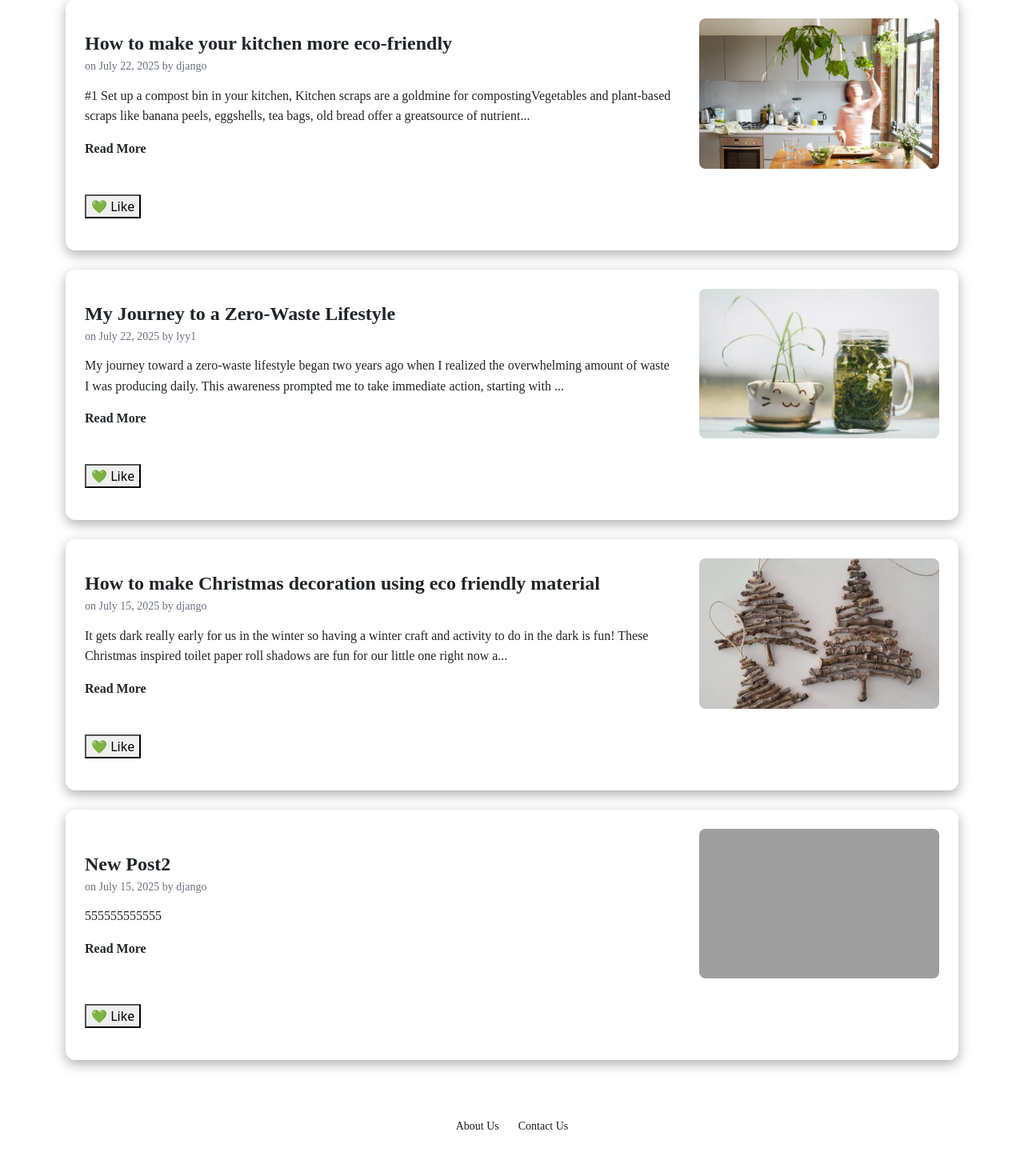
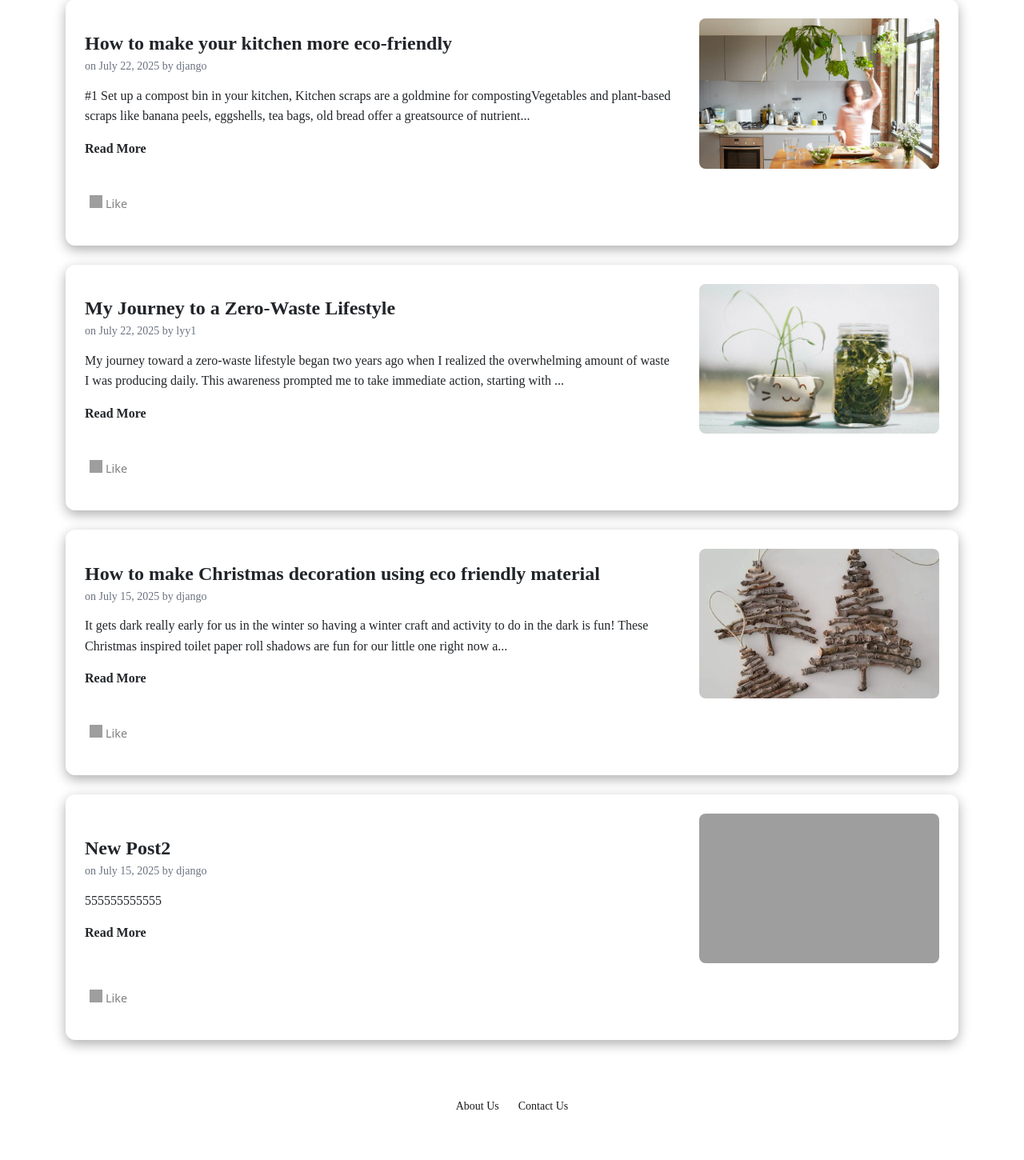
Before and after one commit to JuliBeli/G9_EcoTech, a Django app: page /blog/ in a window 1280 px wide. Shown: the part 161-1611 px from the top of the page at 80% size. After the commit the page ends 1548 px from the top, so only its background shows below. Run offline with Django 4.2, Linux system fonts and the light colour scheme; a user stored in the database is signed in; data comes from the database, SQL or seed files in the repository; both versions use the stored data as it was after the commit; data that the repository does not hold is empty; grey boxes are pictures that could not be loaded.

Commit message:
adding hearts

```diff
--- a/static/css/styles.css
+++ b/static/css/styles.css
@@ -656,10 +656,45 @@ a {
 .timer-container{
     max-height: 450px;
 }
-/*form .form-control {*/
-/*  max-width: 300px;*/
-/*}*/
 
-/*.input-group {*/
-/*  box-shadow: 0px 4px 12px rgba(0, 0, 0, 0.1);*/
-/*}*/
+/*for likes*/
+.post-meta-likes{
+    display: flex;
+    justify-content: space-between;
+    align-items: center;
+    font-size: 0.9rem;
+}
+
+.post-meta-likes.span{
+    display: flex;
+    justify-content: space-between;
+    align-items: center;
+    font-size: 0.9rem;
+}
+
+.green-heart-icon{
+    display: inline-flex;
+    align-items: center;
+    font-size: 0.9rem;
+    color: #4CAF50;
+    background-image: url('../images/green_heart.png'); /* Path to your image */
+    background-repeat: no-repeat;
+    background-size: 16px 16px; /* Adjust size as needed */
+    padding-left: 20px;
+}
+
+.grey-heart-icon{
+    display: inline-flex;
+    align-items: center;
+    font-size: 0.9rem;
+    color: grey;
+    background-image: url('../images/grey_heart.png'); /* Path to your image */
+    background-repeat: no-repeat;
+    background-size: 16px 16px; /* Adjust size as needed */
+    padding-left: 20px;
+}
+
+.like-btn{
+    border: none;
+    background-color: inherit;
+}
--- a/templates/articles.html
+++ b/templates/articles.html
@@ -34,12 +34,12 @@
             <form action="{% url 'like_post' post.id %}" method="POST" class="like-form" data-post-id="{{ post.id }}">
               {% csrf_token %}
               {% if user in post.liked_by.all %}
-                <button type="submit" class="like-btn liked" aria-label="Unlike">
-                   💚 Liked
+                <button type="submit" class="like-btn" aria-label="Unlike">
+                   <span class="green-heart-icon">Liked</span>
                 </button>
               {% else %}
                 <button type="submit" class="like-btn" aria-label="Like">
-                   💚 Like
+                   <span class="grey-heart-icon">Like</span>
                 </button>
               {% endif %}
             </form>
--- a/templates/blog.html
+++ b/templates/blog.html
@@ -34,12 +34,12 @@
             <form action="{% url 'like_post' post.id %}" method="POST" class="like-form" data-post-id="{{ post.id }}">
               {% csrf_token %}
               {% if user in post.liked_by.all %}
-                <button type="submit" class="like-btn liked" aria-label="Unlike">
-                   💚 Liked
+                <button type="submit" class="like-btn" aria-label="Unlike">
+                   <span class="green-heart-icon">Liked</span>
                 </button>
               {% else %}
                 <button type="submit" class="like-btn" aria-label="Like">
-                   💚 Like
+                   <span class="grey-heart-icon">Like</span>
                 </button>
               {% endif %}
             </form>
```
Also changed, not shown: templates/index.html (+6 -6 lines), db.sqlite3.
